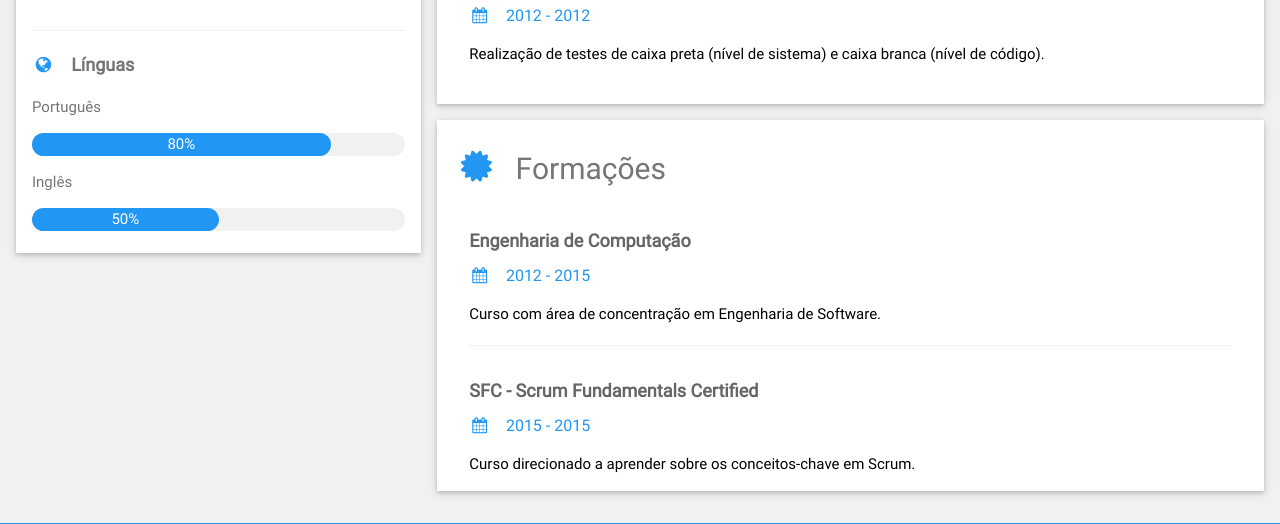
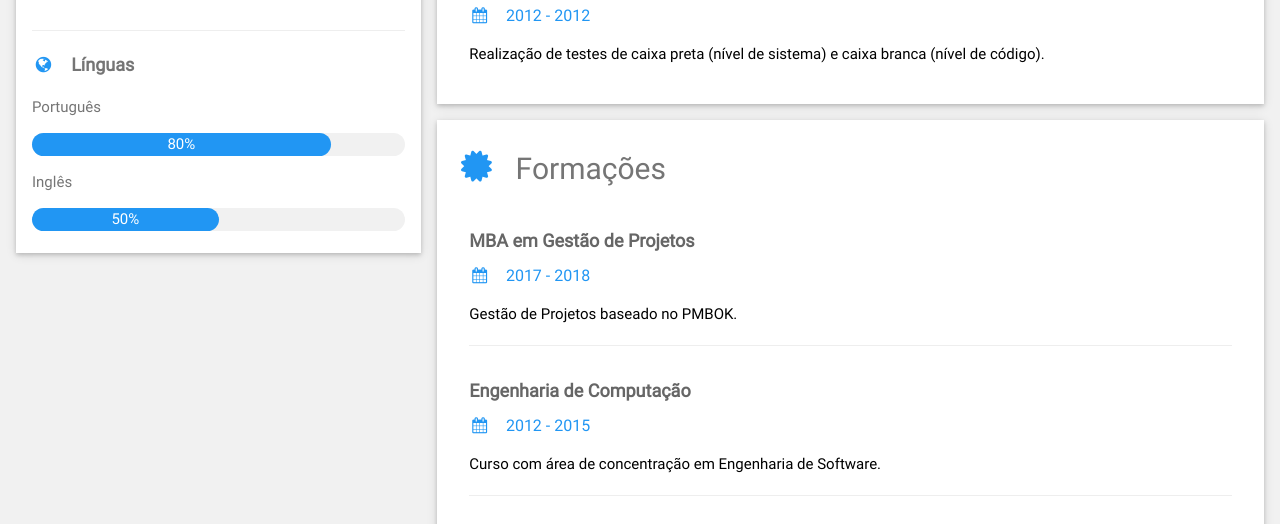
Before and after one commit to felixsoares/felixsoares.github.io, a plain HTML site: page index.html in a window 1280 px wide. Shown: the part 800-1324 px from the top of the page. Drawn offline with Linux system fonts and the light colour scheme.

Commit message:
Update index.html

```diff
--- a/index.html
+++ b/index.html
@@ -129,6 +129,13 @@
 					<h2 class="w3-text-grey w3-padding-16"><i class="fa fa-certificate fa-fw w3-margin-right w3-xxlarge w3-text-blue"></i>Formações</h2>
 
 					<div class="w3-container">
+						<h5 class="w3-opacity"><b>MBA em Gestão de Projetos</b></h5>
+						<h6 class="w3-text-blue"><i class="fa fa-calendar fa-fw w3-margin-right"></i>2017 - 2018</h6>
+						<p>Gestão de Projetos baseado no PMBOK.</p>
+						<hr>
+					</div>
+
+					<div class="w3-container">
 						<h5 class="w3-opacity"><b>Engenharia de Computação</b></h5>
 						<h6 class="w3-text-blue"><i class="fa fa-calendar fa-fw w3-margin-right"></i>2012 - 2015</h6>
 						<p>Curso com área de concentração em Engenharia de Software.</p>
```
